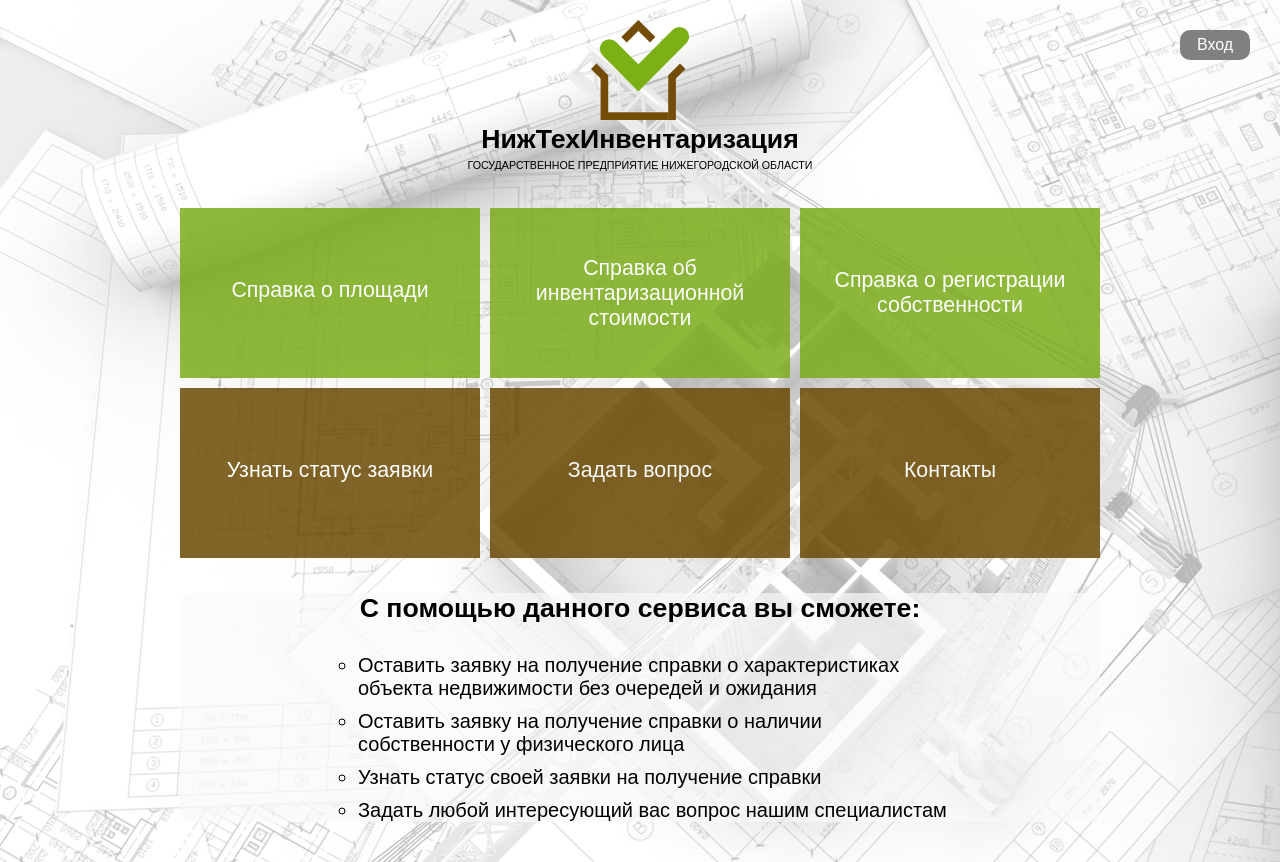
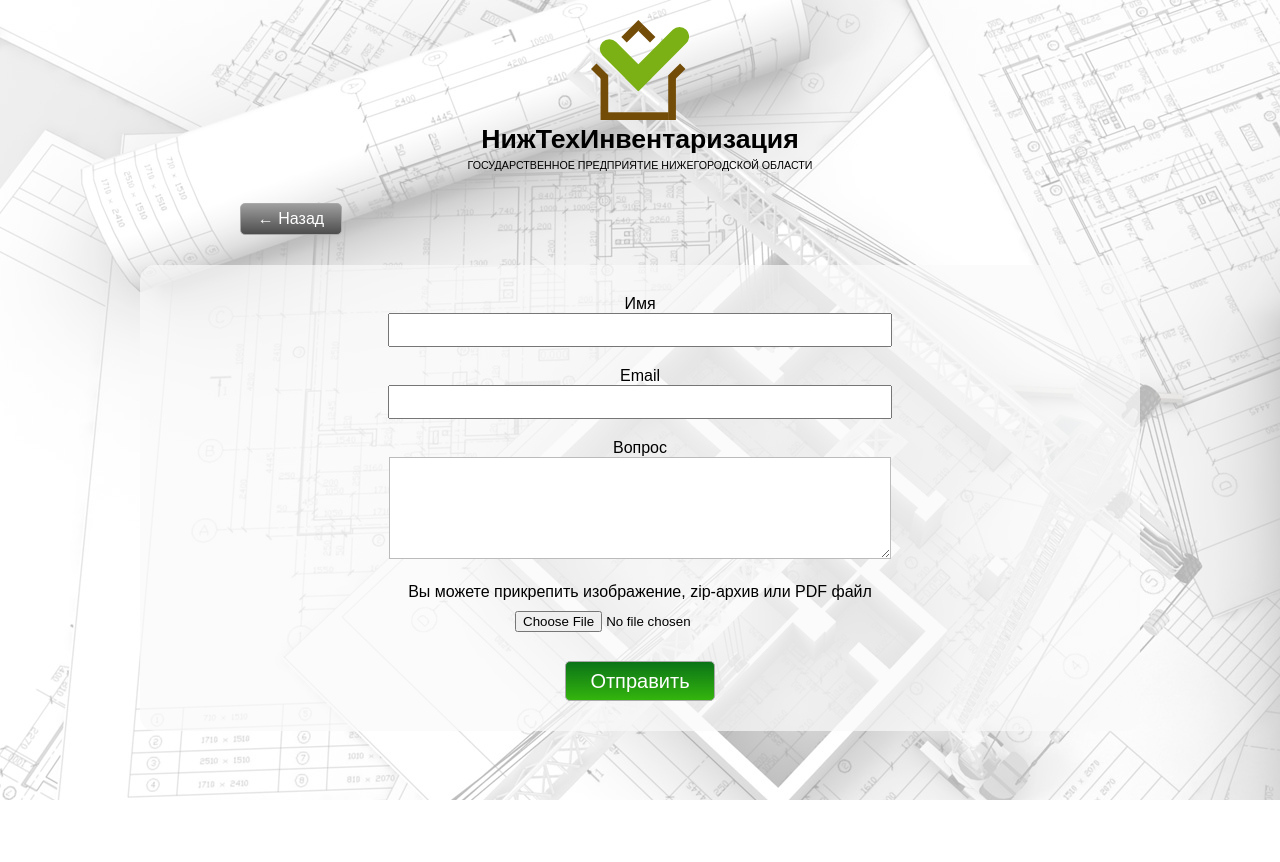
Before and after one commit to alexeyvolodin902/diplom.com, a PHP site: page /question in a window 1280 px wide. After the commit the page ends 800 px from the top, so only its background shows below. Run offline with PHP 8.4, Linux system fonts and the light colour scheme.

Commit message:
add model region
style for client question form

```diff
--- a/config/routes.php
+++ b/config/routes.php
@@ -1,6 +1,7 @@
 <?php
 
 return array(
+    'question'=>'question/index',
     'auth'=>"admin/auth",
     'admin' => 'admin/index',
     '([a-zA-z0-9]+)' => 'site/index',
--- a/controllers/AdminController.php
+++ b/controllers/AdminController.php
@@ -12,12 +12,13 @@ Class AdminController
 
     public function actionIndex()
     {
+        $title = "Панель управления";
         session_start();
         if (!isset($_SESSION['access']))
             header("Location:/auth");
         $access = $_SESSION['access'];
         $userInfo = Users::getUserInfo($_SESSION['login']);
-
+        $userRegion = Regions::getNameById($userInfo['id_region']);
 
         if ($access == 1)
             require_once(ROOT . '/views/admin/indexLevel1.php');
@@ -28,6 +29,7 @@ Class AdminController
 
     public function actionAuth()
     {
+        $title = "Форма входа";
         session_start();
         session_destroy();
         $error = false;
@@ -39,6 +41,8 @@ Class AdminController
                 session_start();
                 $_SESSION['access'] = $access;
                 $_SESSION['login'] = $login;
+
+
                 header("Location:/admin");
             } else $error = true;
         }
--- /dev/null
+++ b/controllers/QuestionController.php
@@ -0,0 +1,16 @@
+<?php
+/**
+ * Created by PhpStorm.
+ * User: alexeivolodin
+ * Date: 28.01.17
+ * Time: 19:24
+ */
+class QuestionController
+{
+    public function actionIndex()
+    {
+        $title = "Задать вопрос";
+        require_once(ROOT . '/views/client/question.php');
+        return true;
+    }
+}
--- a/controllers/SiteController.php
+++ b/controllers/SiteController.php
@@ -10,7 +10,7 @@ class SiteController{
 
     public function actionIndex()
     {
-
+        $title = "НижТехИнвентаризация";
         require_once(ROOT . '/views/client/index.php');
 
         return true;
--- a/models/Users.php
+++ b/models/Users.php
@@ -14,14 +14,14 @@ class Users
         $sql = "SELECT access FROM users WHERE login=? AND password=?";
         $result = $db->prepare($sql);
         $result->execute(array($login, $password));
-        return ($result->fetchColumn());
+        return $result->fetchColumn();
     }
 
     public static function getUserInfo($login)
     {
 
         $db = DB::getConnection();
-        $sql = "SELECT FIO,position, office FROM users WHERE login=?";
+        $sql = "SELECT FIO, id_region, position FROM users WHERE login=?";
         $result = $db->prepare($sql);
         $result->execute(array($login));
         return $result->fetch(PDO::FETCH_ASSOC);
--- a/template/styles/styles.css
+++ b/template/styles/styles.css
@@ -24,13 +24,11 @@ body {
   position: absolute;
   right: 30px;
   top: 30px;
-  background-color: gray;
   color: white;
   width: 70px;
   height: 30px;
   text-align: center;
-  line-height: 30px;
-  border-radius: 10px; }
+  line-height: 30px; }
 
 #signIn:hover {
   background-color: lightgray; }
@@ -158,6 +156,17 @@ main {
   background-image: -o-linear-gradient(top, #f50519 0%, #750b21 100%);
   background-image: -ms-linear-gradient(top, #f50519 0%, #750b21 100%); }
 
+.grayButton {
+  border: 1px solid #aaa;
+  border-radius: 5px;
+  cursor: pointer;
+  color: white;
+  background-color: #9e9e9e;
+  background-image: -moz-linear-gradient(top, #9e9e9e 0%, #4d4d4d 100%);
+  background-image: -webkit-linear-gradient(top, #9e9e9e 0%, #4d4d4d 100%);
+  background-image: -o-linear-gradient(top, #9e9e9e 0%, #4d4d4d 100%);
+  background-image: -ms-linear-gradient(top, #9e9e9e 0%, #4d4d4d 100%); }
+
 #userInfo {
   position: absolute;
   top: 20px;
@@ -180,4 +189,38 @@ main {
   #userInfo #logoutButton:hover {
     background-color: #f50519; }
 
+/*Вопросы клиенсткая часть*/
+#goHomeClient {
+  display: block;
+  width: 100px;
+  height: 30px;
+  text-align: center;
+  line-height: 30px;
+  margin: 30px 0 0 100px; }
+
+#questionForm {
+  border-radius: 15px;
+  background: rgba(250, 250, 250, 0.7);
+  text-align: center;
+  padding: 30px 0; }
+  #questionForm input, #questionForm textarea {
+    margin-bottom: 20px;
+    font-size: 12pt; }
+  #questionForm input {
+    width: 500px;
+    height: 30px; }
+  #questionForm textarea {
+    width: 500px;
+    height: 100px;
+    outline: none;
+    border: 1px solid #bbb; }
+  #questionForm #addedFile {
+    margin-top: 10px;
+    font-size: 10pt;
+    padding-left: 25%; }
+  #questionForm button {
+    height: 40px;
+    width: 150px;
+    font-size: 15pt; }
+
 /*# sourceMappingURL=styles.css.map */
--- a/template/styles/styles.scss
+++ b/template/styles/styles.scss
@@ -27,13 +27,13 @@ body {
   position: absolute;
   right: 30px;
   top: 30px;
-  background-color: gray;
+
   color: white;
   width: 70px;
   height: 30px;
   text-align: center;
   line-height: 30px;
-  border-radius: 10px;
+
 }
 
 #signIn:hover {
@@ -172,50 +172,110 @@ main {
 
   }
 }
-.greenButton{
+
+.greenButton {
   border: 1px solid #aaa;
   border-radius: 5px;
   cursor: pointer;
   color: white;
-  background-color:#0a7317;
+  background-color: #0a7317;
   background-image: -moz-linear-gradient(top, #0a7317 0%, #34b50d 100%);
   background-image: -webkit-linear-gradient(top, #0a7317 0%, #34b50d 100%);
   background-image: -o-linear-gradient(top, #0a7317 0%, #34b50d 100%);
-  background-image: -ms-linear-gradient(top, #0a7317 0% ,#34b50d 100%);
+  background-image: -ms-linear-gradient(top, #0a7317 0%, #34b50d 100%);
 }
-.redButton{
+
+.redButton {
   border: 1px solid #aaa;
   border-radius: 5px;
   cursor: pointer;
   color: white;
-  background-color:#f50519;
+  background-color: #f50519;
   background-image: -moz-linear-gradient(top, #f50519 0%, #750b21 100%);
   background-image: -webkit-linear-gradient(top, #f50519 0%, #750b21 100%);
   background-image: -o-linear-gradient(top, #f50519 0%, #750b21 100%);
-  background-image: -ms-linear-gradient(top, #f50519 0% ,#750b21 100%);
+  background-image: -ms-linear-gradient(top, #f50519 0%, #750b21 100%);
 }
-#userInfo{
+
+.grayButton {
+  border: 1px solid #aaa;
+  border-radius: 5px;
+  cursor: pointer;
+  color: white;
+  background-color: #9e9e9e;
+  background-image: -moz-linear-gradient(top, #9e9e9e 0%, #4d4d4d 100%);
+  background-image: -webkit-linear-gradient(top, #9e9e9e 0%, #4d4d4d 100%);
+  background-image: -o-linear-gradient(top, #9e9e9e 0%, #4d4d4d 100%);
+  background-image: -ms-linear-gradient(top, #9e9e9e 0%, #4d4d4d 100%);
+}
+
+#userInfo {
   position: absolute;
-  top:20px;
+  top: 20px;
   right: 20px;
   background: rgba(250, 250, 250, 0.7);
   padding: 20px;
   border-radius: 5px;
   text-align: right;
-  #userExtra{
+  #userExtra {
     font-size: 11pt;
     color: darkgray;
   }
-  #logoutButton{
+  #logoutButton {
     display: block;
     height: 25px;
     font-size: 12pt;
     width: 90px;
     margin: 10px auto;
     text-align: center;
-    line-height:25px;
+    line-height: 25px;
   }
-  #logoutButton:hover{
-    background-color:#f50519;
+  #logoutButton:hover {
+    background-color: #f50519;
   }
 }
+
+/*Вопросы клиенсткая часть*/
+#goHomeClient {
+
+  display: block;
+  width: 100px;
+  height: 30px;
+  text-align: center;
+  line-height: 30px;
+  margin: 30px 0 0 100px;
+}
+
+#questionForm {
+  border-radius: 15px;
+  background: rgba(250, 250, 250, 0.7);
+  text-align: center;
+  padding: 30px 0;
+  input, textarea {
+    margin-bottom: 20px;
+    font-size: 12pt;
+  }
+  input {
+    width: 500px;
+    height: 30px;
+
+  }
+  textarea {
+    width: 500px;
+    height: 100px;
+    outline: none;
+    border: 1px solid #bbb;
+
+
+  }
+  #addedFile{
+    margin-top: 10px;
+  font-size: 10pt;
+    padding-left: 25%;
+  }
+  button{
+    height: 40px;
+    width: 150px;
+    font-size: 15pt;
+  }
+}
--- a/views/admin/indexLevel1.php
+++ b/views/admin/indexLevel1.php
@@ -17,7 +17,7 @@ include_once ROOT . '/views/layouts/header.php';
             <?php echo $userInfo['position'] ?>
             <br>
 
-            <?php echo $userInfo['office'] ?>
+            <?php echo $userRegion?>
         </div>
         <a href="auth" id="logoutButton" class="redButton">Выйти</a>
 
--- a/views/client/index.php
+++ b/views/client/index.php
@@ -9,7 +9,7 @@
 
 include_once ROOT.'/views/layouts/header.php';
 ?>
-<a href="/auth" id="signIn">Вход</a>
+<a href="/auth" id="signIn" class="grayButton">Вход</a>
 <main>
     <menu>
         <a href="#" class="menuItem firstRow">
@@ -24,7 +24,7 @@ include_once ROOT.'/views/layouts/header.php';
         <a href="#" class="menuItem secondRow">
             <div>Узнать статус заявки</div>
         </a>
-        <a href="#" class="menuItem secondRow">
+        <a href="/question" class="menuItem secondRow">
             <div>Задать вопрос</div>
         </a>
         <a href="#" class="menuItem secondRow">
--- /dev/null
+++ b/views/client/question.php
@@ -0,0 +1,29 @@
+<?php
+/**
+ * Created by PhpStorm.
+ * User: alexeivolodin
+ * Date: 28.01.17
+ * Time: 19:26
+ */
+include_once ROOT . '/views/layouts/header.php';
+?>
+    <a href="index" id="goHomeClient" class="grayButton">&#8592 Назад</a>
+
+    <main>
+        <div id="questionForm">
+            <form method="post" action="/auth" enctype="multipart/form-data">
+                <label for="name">Имя</label><br><input type="text" id="name" name="name"><br>
+                <label for="email">Email</label><br><input type="email" id="email" name="email"><br>
+                <label for="question">Вопрос</label> <br><textarea id="question" name="question"></textarea><br>
+                <input type="hidden" name="MAX_FILE_SIZE" value="21000000"/>
+                <label for="addedFile">Вы можете прикрепить изображение, zip-архив или PDF файл</label><br>
+                <input name="addedFile" id="addedFile" type="file"
+                       accept="application/x-compressed, application/pdf, image/*"><br>
+                <button class="greenButton">Отправить</button>
+            </form>
+        </div>
+    </main>
+
+
+<?php
+include_once ROOT . '/views/layouts/footer.php';
--- a/views/layouts/header.php
+++ b/views/layouts/header.php
@@ -10,16 +10,20 @@
 <html lang="ru">
 <head>
     <meta charset="UTF-8">
-    <title>НижТехИнвентаризация</title>
+    <title><?php echo $title; ?></title>
     <link href="../template/styles/styles.css" rel="stylesheet">
 </head>
 <body>
 <header>
+
     <div id="logo">
+        <a href="index">
         <img src="../template/img/logo.svg" alt="НижТехИнвентаризация">
+            </a>
         <br>
         <span id="logoName">НижТехИнвентаризация</span>
         <br>
         <span id="logoDesc">ГОСУДАРСТВЕННОЕ ПРЕДПРИЯТИЕ НИЖЕГОРОДСКОЙ ОБЛАСТИ</span>
     </div>
+
 </header>
```
Also changed, not shown: models/Regions.php (added, +19 -0 lines), 1 other file.
